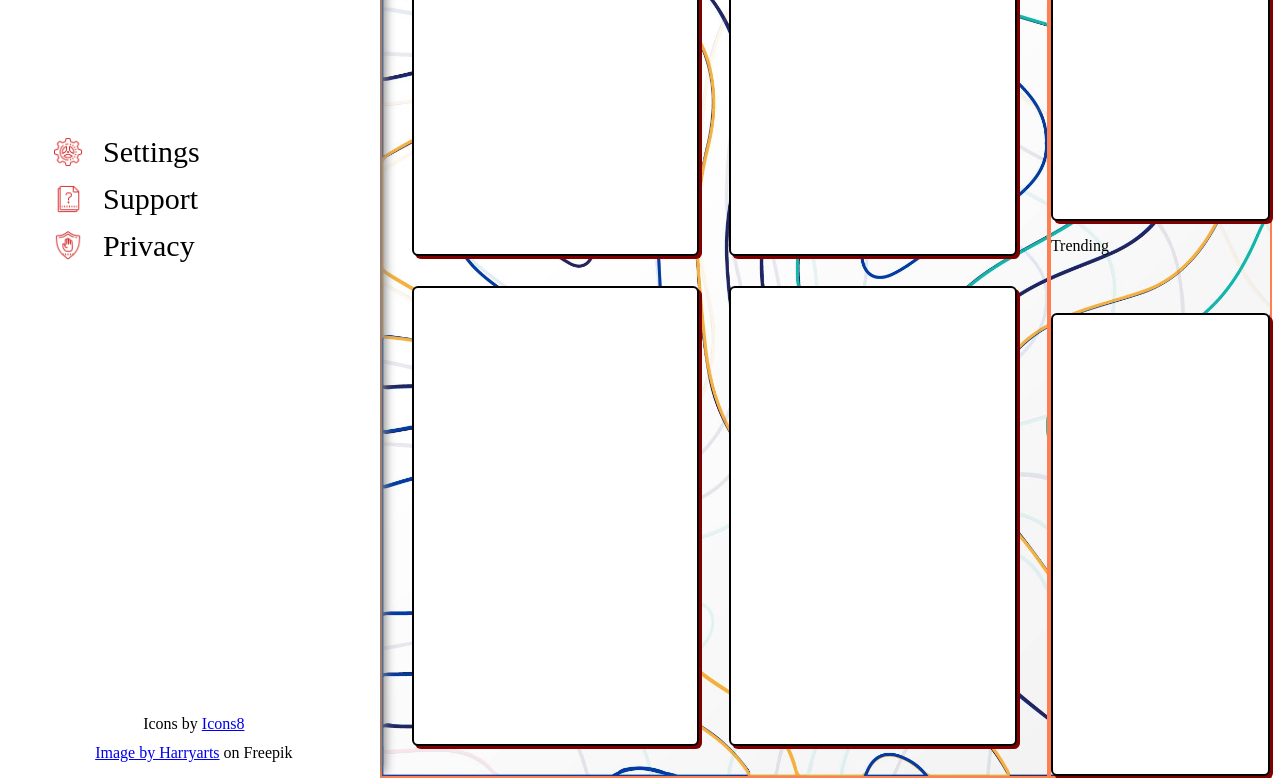
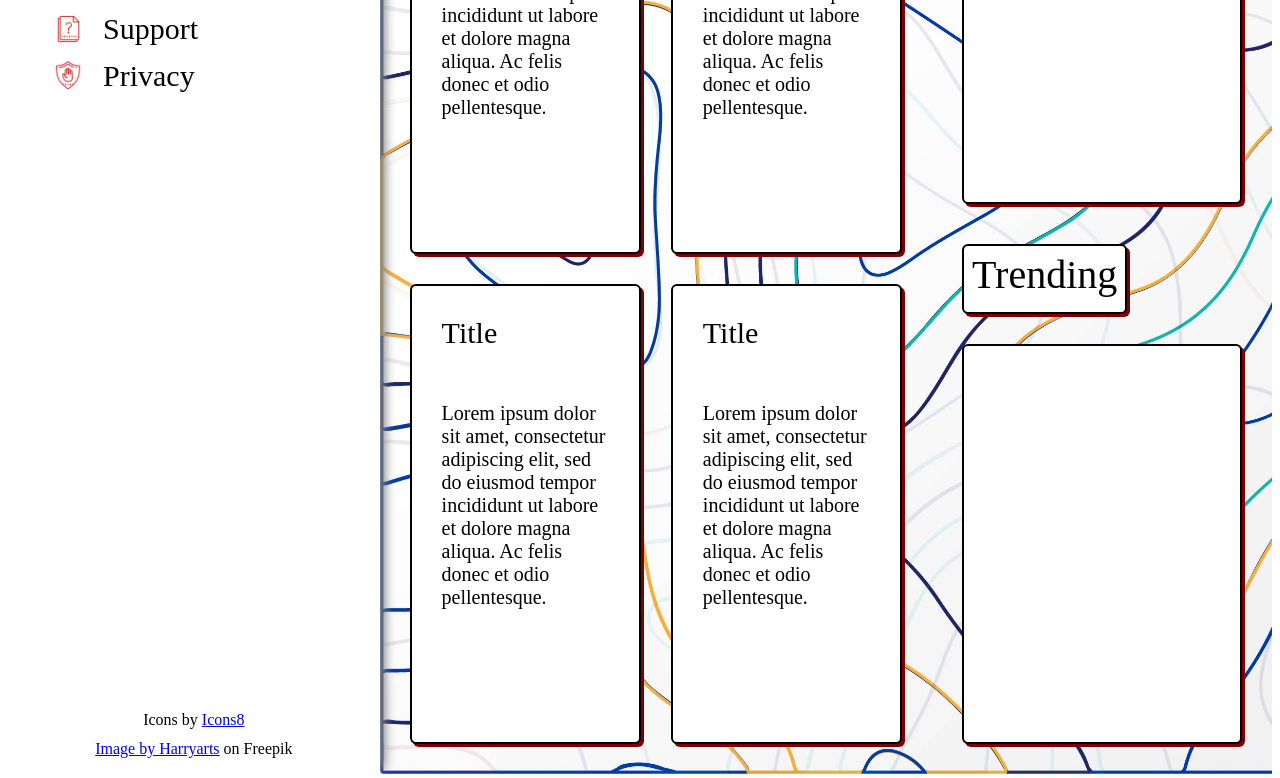
Before and after one commit to MikeFDow/dashboard, a plain HTML site: page index.html in a window 1280 px wide. Shown: the part 595-1373 px from the top of the page. Drawn offline with Linux system fonts and the light colour scheme.

Commit message:
add style to main-sidebar, add content to cards

```diff
--- a/index.html
+++ b/index.html
@@ -30,19 +30,35 @@
             <div class="projects">
                 <p>My Projects</p>
                 <div class="article">
-                    <div class="card"></div>
-                    <div class="card"></div>
-                    <div class="card"></div>
-                    <div class="card"></div>
+                    <div class="card">
+                        <p class="card-title">Title</p>
+                        <p class="card-info">Lorem ipsum dolor sit amet, consectetur adipiscing elit, sed do eiusmod tempor incididunt ut labore et dolore magna aliqua. Ac felis donec et odio pellentesque.</p>
+                        <div class="card-bottom"></div>
+                    </div>
+                    <div class="card">
+                        <p class="card-title">Title</p>
+                        <p class="card-info">Lorem ipsum dolor sit amet, consectetur adipiscing elit, sed do eiusmod tempor incididunt ut labore et dolore magna aliqua. Ac felis donec et odio pellentesque.</p>
+                        <div class="card-bottom"></div>
+                    </div>
+                    <div class="card">
+                        <p class="card-title">Title</p>
+                        <p class="card-info">Lorem ipsum dolor sit amet, consectetur adipiscing elit, sed do eiusmod tempor incididunt ut labore et dolore magna aliqua. Ac felis donec et odio pellentesque.</p>
+                        <div class="card-bottom"></div>
+                    </div>
+                    <div class="card">
+                        <p class="card-title">Title</p>
+                        <p class="card-info">Lorem ipsum dolor sit amet, consectetur adipiscing elit, sed do eiusmod tempor incididunt ut labore et dolore magna aliqua. Ac felis donec et odio pellentesque.</p>
+                        <div class="card-bottom"></div>
+                    </div>
                 </div>
             </div>
             <div class="side-main">
                 <p>Announcements</p>
-                <div class="card">
+                <div class="side-card">
 
                 </div>
                 <p>Trending</p>
-                <div class="card">
+                <div class="side-card">
 
                 </div>
             </div>
--- a/stylesheet.css
+++ b/stylesheet.css
@@ -99,7 +99,7 @@
     grid-column: 1 / 2;
     grid-row: 1 / 3;
     display: grid;
-    grid-template-rows: 1fr 4fr 2fr 3fr;
+    grid-template-rows: 1fr 2fr 2fr 3fr;
     row-gap: 20px;
     box-shadow: 10px 0px 10px -5px grey;
 }
@@ -149,15 +149,46 @@
     border: 2px solid black;
     box-shadow: 3px 3px maroon;
     border-radius: 6px;
+    display: grid;
+    grid-template-rows: 1fr 4fr 1fr;
+    padding: 30px;
 }
 
+.card-title {
+    font-size: 30px;
+    margin: 0%;
+}
+
+.card-info {
+    font-size: 20px;
+}
 .side-main {
     display: grid;
     grid-template-rows: 1fr 5fr 1fr 5fr;
+    gap: 30px;
+    padding: 30px;
 }
 
-.main > div {
-    border: 2px solid coral;
+.side-card {
+    background-color: white;
+    border: 2px solid black;
+    box-shadow: 3px 3px maroon;
+    border-radius: 6px;
+}
+
+.side-main > p {
+    font-size: 40px;
+    margin-top: -30px;
+    border: 2px solid black;
+    padding: 5px;
+    padding-left: 8px;
+    padding-right: 8px;
+    box-shadow: 3px 3px maroon;
+    border-radius: 6px;
+    background-color: white;
+    width: fit-content;
+    position: relative;
+    top: 40px;
 }
 
 /* div.sidebar > div {
```
